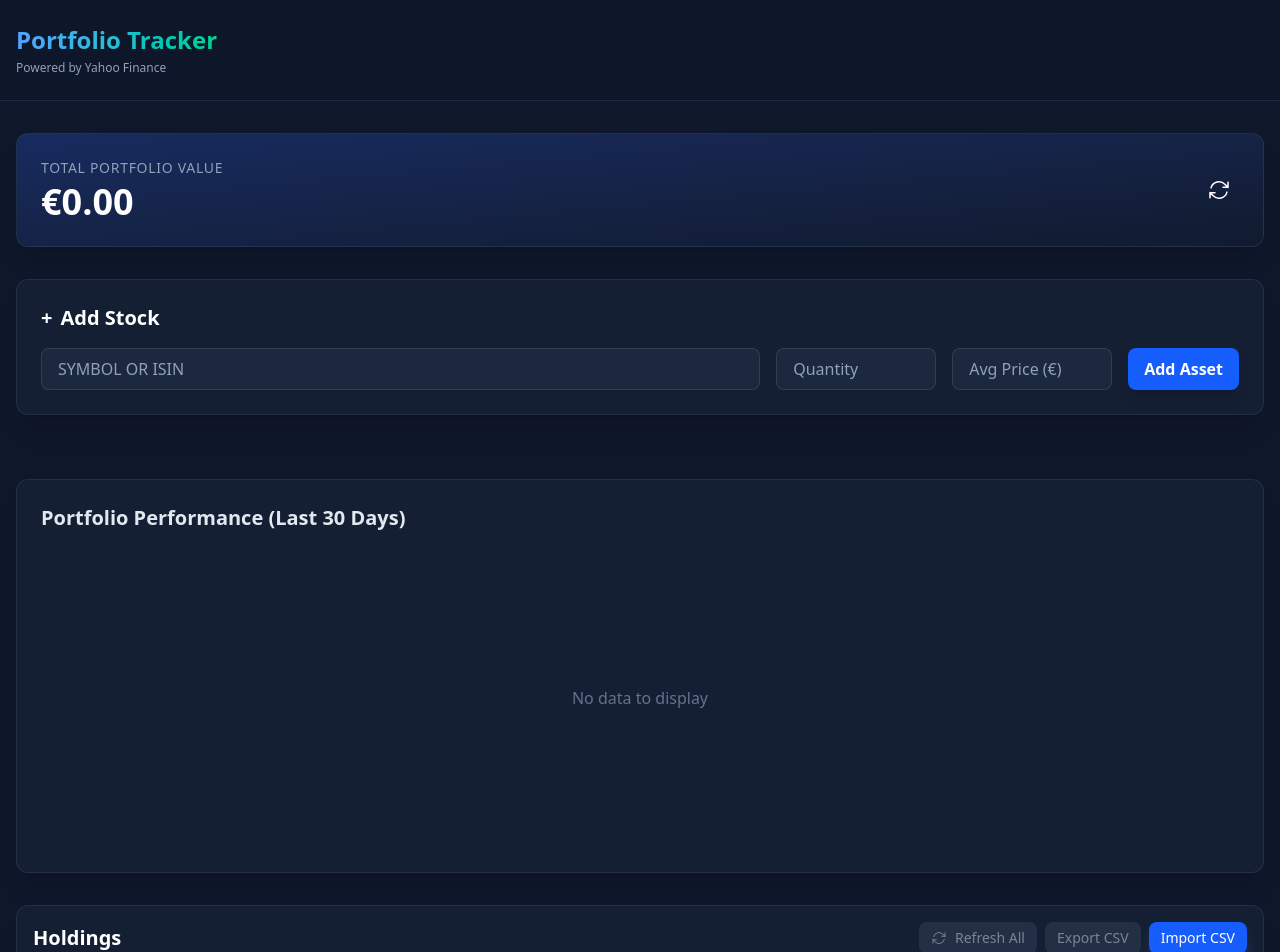
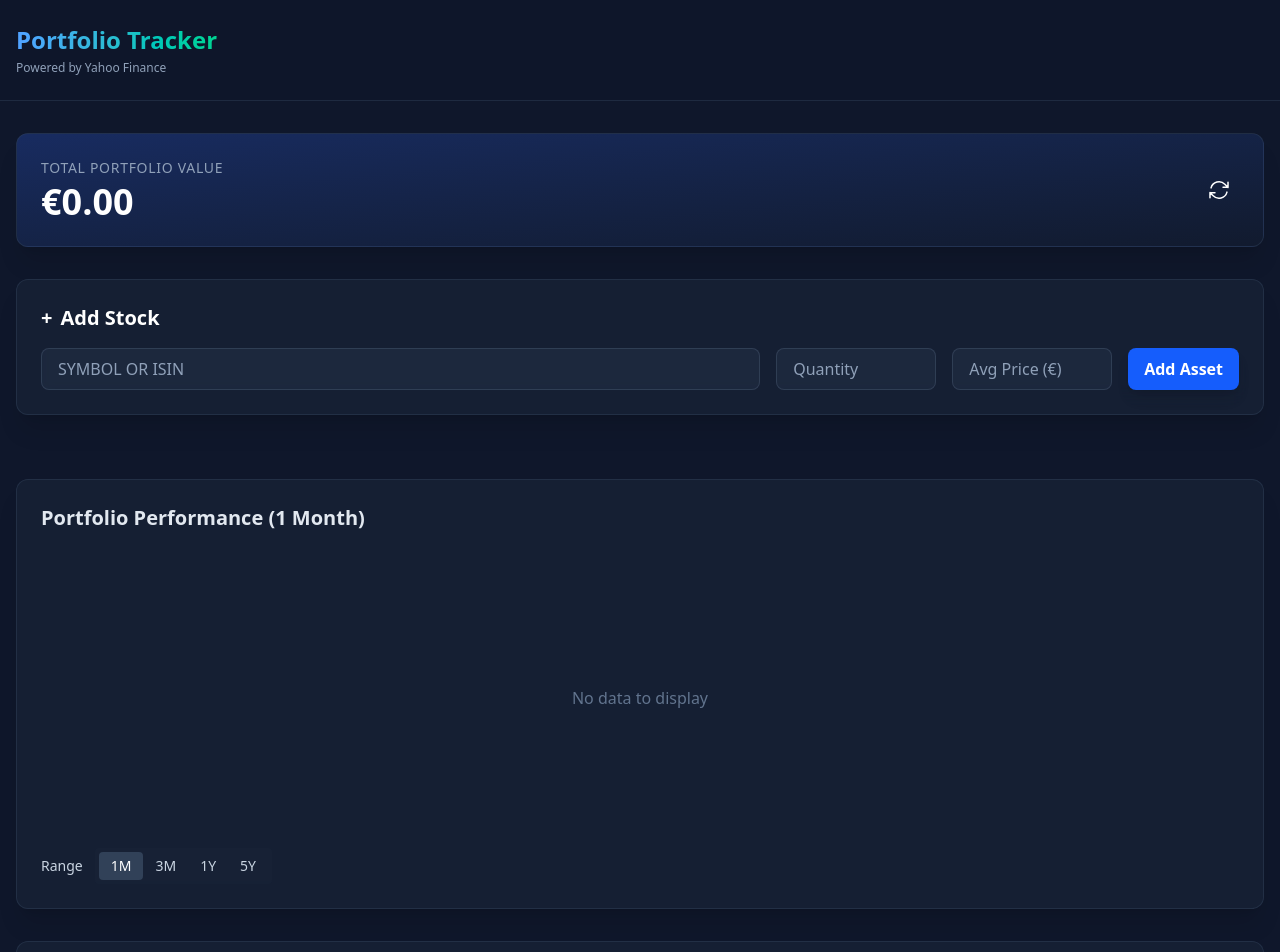
Before and after one commit to ammarnajjar/portfolio, a React (Vite) app: page / in a window 1280 px wide. Shown: the top 952 px of the page. Built offline with nearby package versions, Linux system fonts and the light colour scheme.

Commit message:
feat: enhance PortfolioChart with range selection and loading state, update API to support dynamic range fetching

```diff
--- a/src/components/Chart.tsx
+++ b/src/components/Chart.tsx
@@ -1,10 +1,27 @@
-import React, { useEffect, useRef } from 'react';
+import React, { useEffect, useRef, useState, useMemo } from 'react';
 import { createChart, ColorType, AreaSeries } from 'lightweight-charts';
 import type { IChartApi } from 'lightweight-charts';
 import { useStore } from '../services/useStore';
 
 export const PortfolioChart: React.FC = () => {
-  const { portfolioHistory, portfolio } = useStore();
+  const { portfolioHistory, portfolio, refreshPortfolioRange, setSelectedRange } = useStore();
+  const [range, setRange] = useState<'1M'|'3M'|'1Y'|'5Y'>('1M');
+  const [isRangeLoading, setIsRangeLoading] = useState(false);
+
+  const filteredHistory = useMemo(() => {
+    if (!portfolioHistory || portfolioHistory.length === 0) return [];
+    const now = new Date();
+    let cutoff = new Date(0);
+    if (range === '1M') cutoff = new Date(now.getFullYear(), now.getMonth() - 1, now.getDate());
+    if (range === '3M') cutoff = new Date(now.getFullYear(), now.getMonth() - 3, now.getDate());
+    if (range === '1Y') cutoff = new Date(now.getFullYear() - 1, now.getMonth(), now.getDate());
+    if (range === '5Y') cutoff = new Date(now.getFullYear() - 5, now.getMonth(), now.getDate());
+
+    return portfolioHistory.filter(h => new Date(h.time + 'T00:00:00') >= cutoff);
+  }, [portfolioHistory, range]);
+
+  // Range changes are handled directly by button clicks which call `refreshPortfolioRange`.
+
   const chartContainerRef = useRef<HTMLDivElement>(null);
   const chartRef = useRef<IChartApi | null>(null);
 
@@ -38,8 +55,8 @@ export const PortfolioChart: React.FC = () => {
       bottomColor: 'rgba(59, 130, 246, 0.0)',
     });
 
-    if (portfolioHistory.length > 0) {
-      newSeries.setData(portfolioHistory);
+    if (filteredHistory.length > 0) {
+      newSeries.setData(filteredHistory);
       chart.timeScale().fitContent();
     }
 
@@ -57,11 +74,11 @@ export const PortfolioChart: React.FC = () => {
       window.removeEventListener('resize', handleResize);
       chart.remove();
     };
-  }, [portfolioHistory, portfolio.length]);
+  }, [filteredHistory, portfolio.length]);
 
   return (
     <div className="glass-panel p-6">
-      <h3 className="text-xl font-semibold mb-4 text-slate-200">Portfolio Performance (Last 30 Days)</h3>
+      <h3 className="text-xl font-semibold mb-4 text-slate-200">Portfolio Performance {range === '1M' ? '(1 Month)' : range === '3M' ? '(3 Months)' : range === '1Y' ? '(1 Year)' : range === '5Y' ? '(5 Years)' : ''}{isRangeLoading ? ' — fetching...' : ''}</h3>
       {portfolio.length === 0 ? (
         <div className="h-[300px] flex items-center justify-center text-slate-500">
           No data to display
@@ -69,6 +86,76 @@ export const PortfolioChart: React.FC = () => {
       ) : (
         <div ref={chartContainerRef} className="w-full h-[300px]" />
       )}
+        <div className="flex items-center space-x-3">
+          <div className="text-slate-300 text-sm">Range</div>
+          <div className="inline-flex rounded bg-slate-800/30 p-1">
+            <button
+              onClick={async () => {
+                if (!refreshPortfolioRange) return;
+                setRange('1M');
+                // If all items already have 1M fetched, skip network call
+                const allHave = portfolio.length > 0 && portfolio.every(p => p.fetchedRanges && p.fetchedRanges.includes('1M'));
+                if (allHave) {
+                  setSelectedRange && setSelectedRange('1M');
+                  return;
+                }
+                setIsRangeLoading(true);
+                setSelectedRange && setSelectedRange('1M');
+                try { await refreshPortfolioRange('1M'); } catch {} finally { setIsRangeLoading(false); }
+              }}
+              className={`px-3 py-1 text-sm rounded ${range === '1M' ? 'bg-slate-700 text-white' : 'text-slate-300 hover:bg-slate-700/40'}`}>
+              1M
+            </button>
+            <button
+              onClick={async () => {
+                if (!refreshPortfolioRange) return;
+                setRange('3M');
+                const allHave = portfolio.length > 0 && portfolio.every(p => p.fetchedRanges && p.fetchedRanges.includes('3M'));
+                if (allHave) {
+                  setSelectedRange && setSelectedRange('3M');
+                  return;
+                }
+                setIsRangeLoading(true);
+                setSelectedRange && setSelectedRange('3M');
+                try { await refreshPortfolioRange('3M'); } catch {} finally { setIsRangeLoading(false); }
+              }}
+              className={`px-3 py-1 text-sm rounded ${range === '3M' ? 'bg-slate-700 text-white' : 'text-slate-300 hover:bg-slate-700/40'}`}>
+              3M
+            </button>
+            <button
+              onClick={async () => {
+                if (!refreshPortfolioRange) return;
+                setRange('1Y');
+                const allHave = portfolio.length > 0 && portfolio.every(p => p.fetchedRanges && p.fetchedRanges.includes('1Y'));
+                if (allHave) {
+                  setSelectedRange && setSelectedRange('1Y');
+                  return;
+                }
+                setIsRangeLoading(true);
+                setSelectedRange && setSelectedRange('1Y');
+                try { await refreshPortfolioRange('1Y'); } catch {} finally { setIsRangeLoading(false); }
+              }}
+              className={`px-3 py-1 text-sm rounded ${range === '1Y' ? 'bg-slate-700 text-white' : 'text-slate-300 hover:bg-slate-700/40'}`}>
+              1Y
+            </button>
+            <button
+              onClick={async () => {
+                if (!refreshPortfolioRange) return;
+                setRange('5Y');
+                const allHave = portfolio.length > 0 && portfolio.every(p => p.fetchedRanges && p.fetchedRanges.includes('5Y'));
+                if (allHave) {
+                  setSelectedRange && setSelectedRange('5Y');
+                  return;
+                }
+                setIsRangeLoading(true);
+                setSelectedRange && setSelectedRange('5Y');
+                try { await refreshPortfolioRange('5Y'); } catch {} finally { setIsRangeLoading(false); }
+              }}
+              className={`px-3 py-1 text-sm rounded ${range === '5Y' ? 'bg-slate-700 text-white' : 'text-slate-300 hover:bg-slate-700/40'}`}>
+              5Y
+            </button>
+          </div>
+        </div>
     </div>
   );
 };
--- a/src/services/store-types.ts
+++ b/src/services/store-types.ts
@@ -11,6 +11,8 @@ export interface PortfolioItem {
   history?: Candle[];
   lastUpdated?: string;
   isRefreshing?: boolean;
+  // Which ranges have been fetched for this item (e.g. '1M','3M','1Y','5Y')
+  fetchedRanges?: ('1M'|'3M'|'1Y'|'5Y')[];
   error?: string;
 }
 
@@ -21,6 +23,10 @@ export interface AppState {
   removeStock: (id: string) => void;
   refreshPortfolio: () => Promise<void>;
   refreshStock: (id: string) => Promise<void>;
+  refreshPortfolioRange?: (range: '1M'|'3M'|'1Y'|'5Y') => Promise<void>;
+  // Currently selected range for chart/refresh (e.g. '1M','3M','1Y','5Y')
+  selectedRange?: '1M'|'3M'|'1Y'|'5Y';
+  setSelectedRange?: (r: '1M'|'3M'|'1Y'|'5Y') => void;
   totalValue: number;
   totalCost: number;
   totalGain: number;
--- a/src/services/store.tsx
+++ b/src/services/store.tsx
@@ -12,6 +12,7 @@ export const StoreProvider: React.FC<{ children: React.ReactNode }> = ({ childre
   });
   const [isLoading, setIsLoading] = useState(false);
   const [autoRefreshEnabled, setAutoRefreshEnabled] = useState(false);
+  const [selectedRange, setSelectedRange] = useState<'1M'|'3M'|'1Y'|'5Y'>('1M');
   // per-item refreshing is tracked on each PortfolioItem via `isRefreshing`
 
   useEffect(() => {
@@ -32,14 +33,12 @@ export const StoreProvider: React.FC<{ children: React.ReactNode }> = ({ childre
   };
 
   const refreshPortfolio = React.useCallback(async () => {
+    // Use the selected range if available by passing it to the API
     setIsLoading(true);
-
-    // Create controller once for the whole batch process
     if (!refreshControllerRef.current) refreshControllerRef.current = new AbortController();
     const signal = refreshControllerRef.current.signal;
-
     try {
-      const BATCH_SIZE = 3; // Smaller batch for smoother UI
+      const BATCH_SIZE = 3;
       const itemsToRefresh = [...portfolio];
 
       for (let i = 0; i < itemsToRefresh.length; i += BATCH_SIZE) {
@@ -47,22 +46,27 @@ export const StoreProvider: React.FC<{ children: React.ReactNode }> = ({ childre
 
         const batch = itemsToRefresh.slice(i, i + BATCH_SIZE);
 
-        // 1. Mark batch as refreshing immediately
         setPortfolio(current => current.map(p => {
           const inBatch = batch.find(b => b.id === p.id);
           return inBatch ? { ...p, isRefreshing: true, error: undefined } : p;
         }));
 
-        // 2. Process batch in parallel
         await Promise.all(batch.map(async (item) => {
           if (signal.aborted) return;
+          // Determine requested fetch range (default to 1M)
+          const fetchRange = selectedRange || '1M';
+
+          // For 1M we always fetch fresh (don't skip and don't cache the result)
+          const alreadyFetched = fetchRange !== '1M' && item.fetchedRanges && item.fetchedRanges.includes(fetchRange);
+          if (alreadyFetched) {
+            // Clear isRefreshing flag for this item
+            setPortfolio(current => current.map(p => p.id === item.id ? ({ ...p, isRefreshing: false }) : p));
+            return;
+          }
+
           try {
-            const { quote, history } = await api.fetchStock(item.symbol, signal);
-
-            // 3. Update Success immediately
-            setPortfolio(current => current.map(p => {
-              if (p.id !== item.id) return p;
-              return {
+            const { quote, history } = await api.fetchStock(item.symbol, fetchRange, signal);
+            setPortfolio(current => current.map(p => p.id === item.id ? ({
               ...p,
               name: quote.name || p.name,
               isin: quote.isin || p.isin,
@@ -71,50 +75,42 @@ export const StoreProvider: React.FC<{ children: React.ReactNode }> = ({ childre
               lastUpdated: new Date().toISOString(),
               isRefreshing: false,
               error: undefined,
-              };
-            }));
+              fetchedRanges: fetchRange === '1M' ? p.fetchedRanges : Array.from(new Set([...(p.fetchedRanges || []), fetchRange as '1M'|'3M'|'1Y'|'5Y'])),
+            }) : p));
           } catch (e: unknown) {
             const isAborted = isAbort(e) || signal.aborted;
-             if (isAborted) return; // Will be handled by finally/cleanup
-
-             console.error(`Failed to refresh ${item.symbol}`, e);
-             // 4. Update Error immediately
-             setPortfolio(current => current.map(p => {
-               if (p.id !== item.id) return p;
-               return {
-                 ...p,
-                 isRefreshing: false,
-                 error: e instanceof Error ? e.message : 'Unknown error'
-               };
-             }));
+            if (isAborted) return;
+            setPortfolio(current => current.map(p => p.id === item.id ? ({ ...p, isRefreshing: false, error: e instanceof Error ? e.message : 'Unknown error' }) : p));
           }
         }));
 
-        // Small delay between batches
-        if (i + BATCH_SIZE < itemsToRefresh.length && !signal.aborted) {
-           await new Promise(r => setTimeout(r, 500));
-        }
+        if (i + BATCH_SIZE < itemsToRefresh.length && !signal.aborted) await new Promise(r => setTimeout(r, 500));
       }
 
     } catch (e) {
-      console.error('Fatal error in refreshPortfolio', e);
     } finally {
       const isAborted = refreshControllerRef.current?.signal.aborted;
-      // If aborted, we need to ensure no items are left stuck in refreshing state
-      if (isAborted) {
-         setPortfolio(current => current.map(p => ({ ...p, isRefreshing: false })));
-      }
-
+      if (isAborted) setPortfolio(current => current.map(p => ({ ...p, isRefreshing: false })));
       refreshControllerRef.current = null;
       setIsLoading(false);
     }
-  }, [portfolio]);
+  }, [portfolio, selectedRange]);
 
   const stopRefresh = () => {
     if (refreshControllerRef.current) {
       refreshControllerRef.current.abort();
       refreshControllerRef.current = null;
     }
+  };
+
+  const refreshPortfolioRange = async (range: '1M'|'3M'|'1Y'|'5Y') => {
+    setSelectedRange(range);
+    // Ensure any in-progress refresh is cancelled and run fresh
+    if (refreshControllerRef.current) {
+      refreshControllerRef.current.abort();
+      refreshControllerRef.current = null;
+    }
+    return refreshPortfolio();
   };
 
   // Auto-refresh effect: when enabled, refresh portfolio every 5 minutes.
@@ -162,7 +158,8 @@ export const StoreProvider: React.FC<{ children: React.ReactNode }> = ({ childre
 
     setIsLoading(true);
     try {
-      const { quote, history } = await api.fetchStock(symbol);
+      const fetchRange = selectedRange || '1M';
+      const { quote, history } = await api.fetchStock(symbol, fetchRange);
       const newItem: PortfolioItem = {
         id: crypto.randomUUID(),
         symbol: quote.symbol,
@@ -172,6 +169,7 @@ export const StoreProvider: React.FC<{ children: React.ReactNode }> = ({ childre
         avgPrice: price, // User enters price in EUR
         currentPrice: quote.price, // API returns price converted to EUR
         history,
+        fetchedRanges: fetchRange === '1M' ? undefined : [fetchRange as '1M'|'3M'|'1Y'|'5Y'],
         lastUpdated: new Date().toISOString(),
       };
       setPortfolio(prev => [...prev, newItem]);
@@ -227,20 +225,21 @@ export const StoreProvider: React.FC<{ children: React.ReactNode }> = ({ childre
       const item = portfolio.find(p => p.id === id);
       if (!item) return;
 
-      const { quote, history } = await api.fetchStock(item.symbol);
+      const fetchRange = selectedRange || '1M';
+      const { quote, history } = await api.fetchStock(item.symbol, fetchRange);
       const updatedItem = {
         ...item,
         name: quote.name || item.name,
         isin: quote.isin || item.isin,
         currentPrice: quote.price,
         history,
+        fetchedRanges: fetchRange === '1M' ? item.fetchedRanges : Array.from(new Set([...(item.fetchedRanges || []), fetchRange as '1M'|'3M'|'1Y'|'5Y'])),
         lastUpdated: new Date().toISOString(),
         isRefreshing: false,
       };
 
       setPortfolio(prev => prev.map(p => p.id === id ? updatedItem : p));
     } catch (e) {
-      console.error(`Failed to refresh item ${id}`, e);
       // Update with error
       setPortfolio(prev => prev.map(p => p.id === id ? {
         ...p,
@@ -260,7 +259,10 @@ export const StoreProvider: React.FC<{ children: React.ReactNode }> = ({ childre
       addStock,
       removeStock,
       refreshPortfolio,
+      refreshPortfolioRange,
       refreshStock,
+      selectedRange,
+      setSelectedRange,
       totalValue,
       totalCost,
       totalGain,
```
Also changed, not shown: src/services/api.ts (+13 -2 lines). Lines whose indentation alone changed are shown as unchanged.
